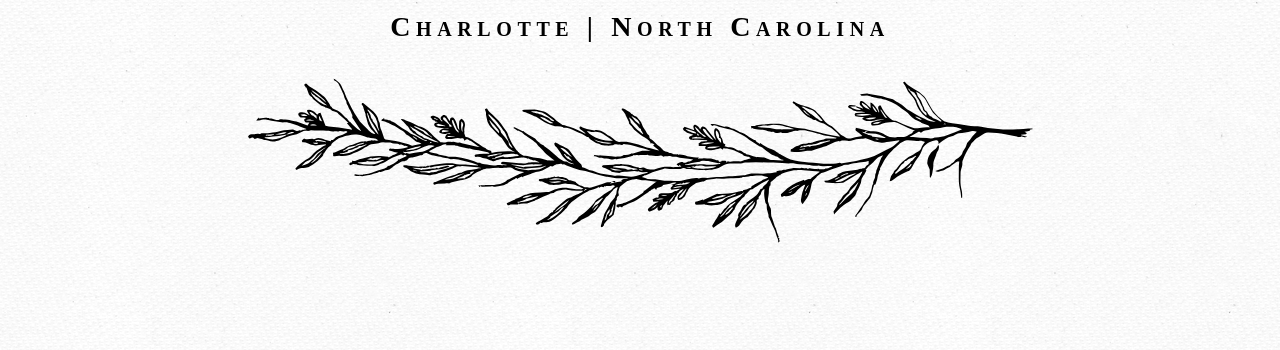
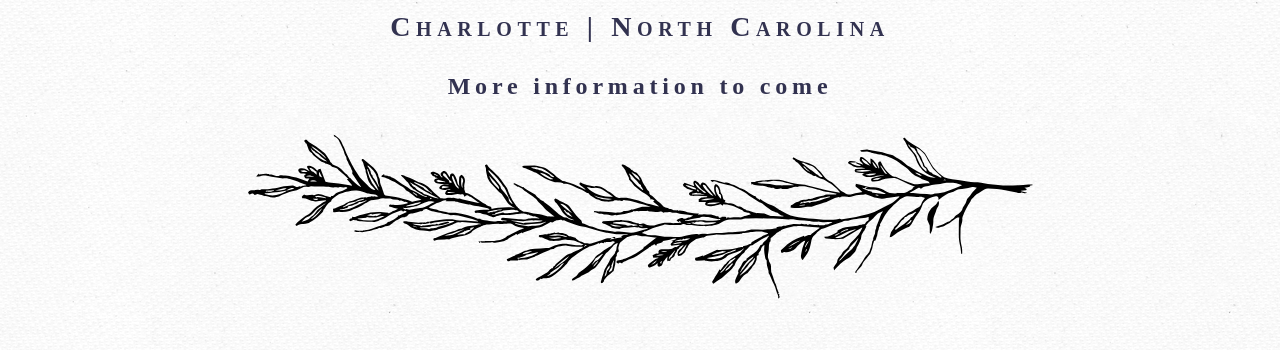
Before and after one commit to jdominiczak/jessandjason.com, a plain HTML site: page index.html in a window 1280 px wide. Shown: the part 450-800 px from the top of the page. Drawn offline with Linux system fonts and the light colour scheme; a web font is replaced by a local one.

Commit message:
Added more info

```diff
--- a/index.html
+++ b/index.html
@@ -42,6 +42,7 @@
       <h5>are finally getting married</h5>
       <h1>4.4.2020</h1>
       <h4>Charlotte | North Carolina</h4>
+      <h5 style="padding-top: 24px;">More information to come</h5>
       <div class="footer-container">
         <svg
           id="Layer_2"
--- a/main.css
+++ b/main.css
@@ -1,5 +1,6 @@
 body {
   background-color: #ffffff;
+  color: #323250;
   background-image: url("./img/clean-textile.png");
 }
 
```
